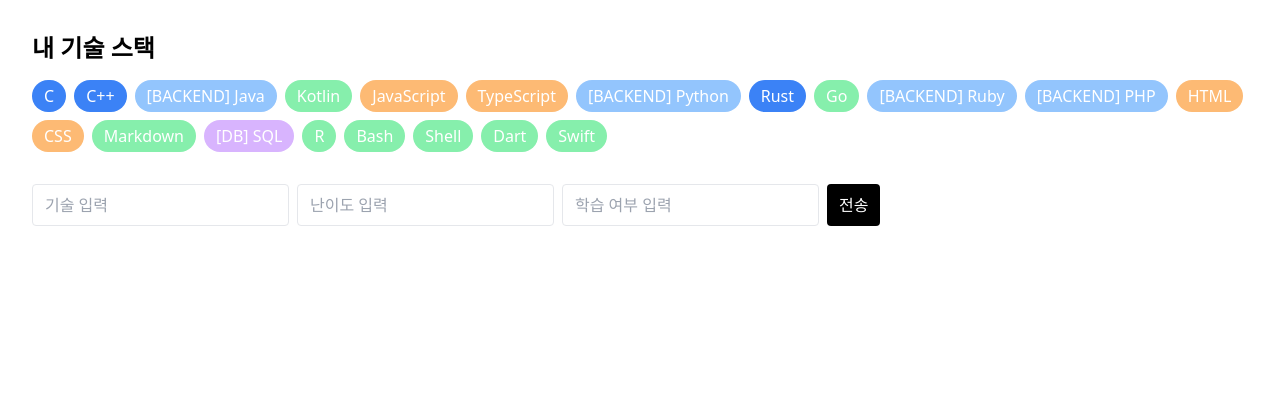
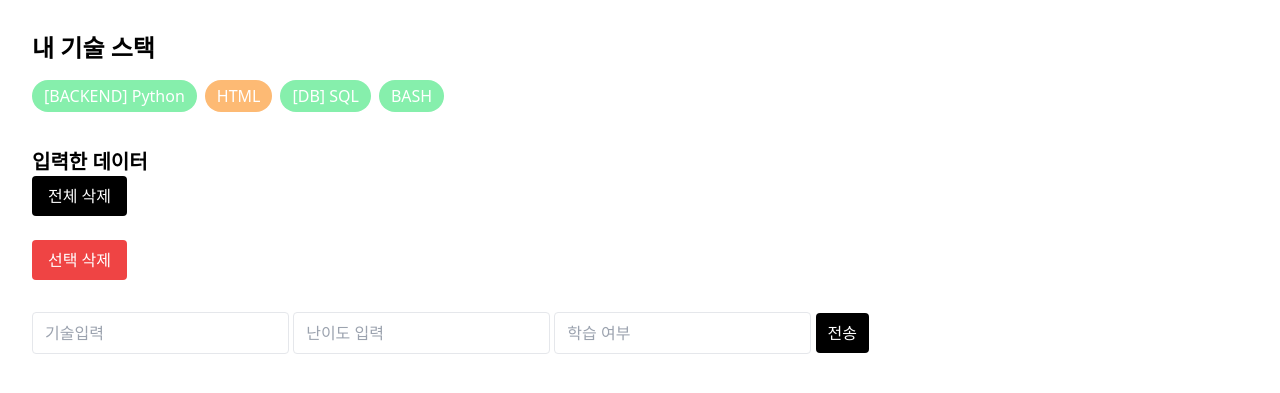
Before and after one commit to 4090mike-ux/hello_flask, a Flask app: page / in a window 1280 px wide. Shown: the top 393 px of the page. Run offline with Flask 3, Linux system fonts and the light colour scheme; some libraries are stand-ins or nearby versions.

Commit message:
260421 삭제 기능 구현 (단일/전체/선택 삭제)
Co-Authored-By: Claude Sonnet 4.6 <noreply@anthropic.com>

```diff
--- a/app.py
+++ b/app.py
@@ -1,27 +1,47 @@
-from flask import Flask, render_template, request
+from flask import Flask, render_template, request, redirect
 
 app = Flask(__name__)
+messages = []
 
 @app.route('/')
 def home():
     skills = [
-        "C", "C++", "C#", "Java", "Kotlin",
-        "JavaScript", "TypeScript",
-        "Python", "Rust", "Go",
-        "Ruby", "PHP",
-        "HTML", "CSS", "Markdown",
-        "SQL", "R",
-        "Bash", "Shell",
-        "Dart", "Swift"
+        "[BACKEND] Python",
+        "HTML",
+        "[DB] SQL",
+        "BASH",
     ]
-    return render_template('index.html', data=skills)
+    return render_template('index.html', skills=skills, messages=messages)
 
 @app.route('/send', methods=['POST'])
 def send():
     skill = request.form.get('skill')
     level = request.form.get('level')
     status = request.form.get('status')
-    return skill + " : " + level + " : " + status
+
+    messages.append(skill + "/" + level + "/" + status)
+
+    return redirect('/')
+
+@app.route('/delete', methods=['POST'])
+def delete():
+    index = int(request.form['index'])
+    messages.pop(index)
+    return redirect('/')
+
+@app.route('/delete_all', methods=['POST'])
+def delete_all():
+    messages.clear()
+    return redirect('/')
+
+@app.route('/delete_selected', methods=['POST'])
+def delete_selected():
+    indexes = request.form.getlist('delete_indexes')
+    indexes = [int(index) for index in indexes]
+    indexes.sort(reverse=True)
+    for index in indexes:
+        messages.pop(index)
+    return redirect('/')
 
 if __name__ == '__main__':
     app.run(debug=True)
--- a/templates/index.html
+++ b/templates/index.html
@@ -8,7 +8,7 @@
     <h1 class="text-2xl font-bold mb-4">내 기술 스택</h1>
 
     <div class="flex gap-2 flex-wrap">
-        {% for skill in data %}
+        {% for skill in skills %}
             {% if skill == "C#" %}
                 {# 숨기기 - 아무것도 출력하지 않음 #}
             {% elif skill == "Python" or skill == "Java" or skill == "PHP" or skill == "Ruby" %}
@@ -24,11 +24,44 @@
             {% endif %}
         {% endfor %}
     </div>
-    <form action="/send" method="POST" class="mt-8 flex gap-2 flex-wrap">
-        <input type="text" name="skill" placeholder="기술 입력" class="border px-3 py-2 rounded">
-        <input type="text" name="level" placeholder="난이도 입력" class="border px-3 py-2 rounded">
-        <input type="text" name="status" placeholder="학습 여부 입력" class="border px-3 py-2 rounded">
-        <button type="submit" class="bg-black text-white px-3 py-2 rounded">전송</button>
-    </form>
+    <div>
+        <h2 class="mt-9 text-xl font-bold">입력한 데이터</h2>
+
+        <!-- 전체 삭제 버튼 -->
+        <form action="/delete_all" method="post" class="mb-2">
+            <button type="submit" class="bg-black text-white px-4 py-2 rounded">
+                전체 삭제
+            </button>
+        </form>
+
+        <!-- 선택 삭제 폼 -->
+        <form action="/delete_selected" method="post">
+            {% for item in messages %}
+                <div class="bg-yellow-200 p-2 m-2 rounded flex justify-between items-center">
+                    <div class="flex items-center gap-3">
+                        <input type="checkbox" name="delete_indexes" value="{{ loop.index0 }}">
+                        <span>{{ item }}</span>
+                    </div>
+                    <form action="/delete" method="post">
+                        <input type="hidden" name="index" value="{{ loop.index0 }}">
+                        <button type="submit"
+                                onclick="return confirm('정말 삭제할까요?')"
+                                class="ml-2 bg-red-500 text-white px-3 py-1 rounded">
+                            삭제
+                        </button>
+                    </form>
+                </div>
+            {% endfor %}
+            <button type="submit" class="mt-4 bg-red-500 text-white px-4 py-2 rounded">
+                선택 삭제
+            </button>
+        </form>
+    </div>
+<form action="/send" method="POST" class="mt-8">
+    <input type="text" name="skill" placeholder="기술입력" class="border px-3 py-2 rounded">
+    <input type="text" name="level" placeholder="난이도 입력" class="border px-3 py-2 rounded">
+    <input type="text" name="status" placeholder="학습 여부" class="border px-3 py-2 rounded">
+    <button type="submit" class="bg-black text-white px-3 py-2 rounded">전송</button>
+</form>
 </body>
 </html>
```
